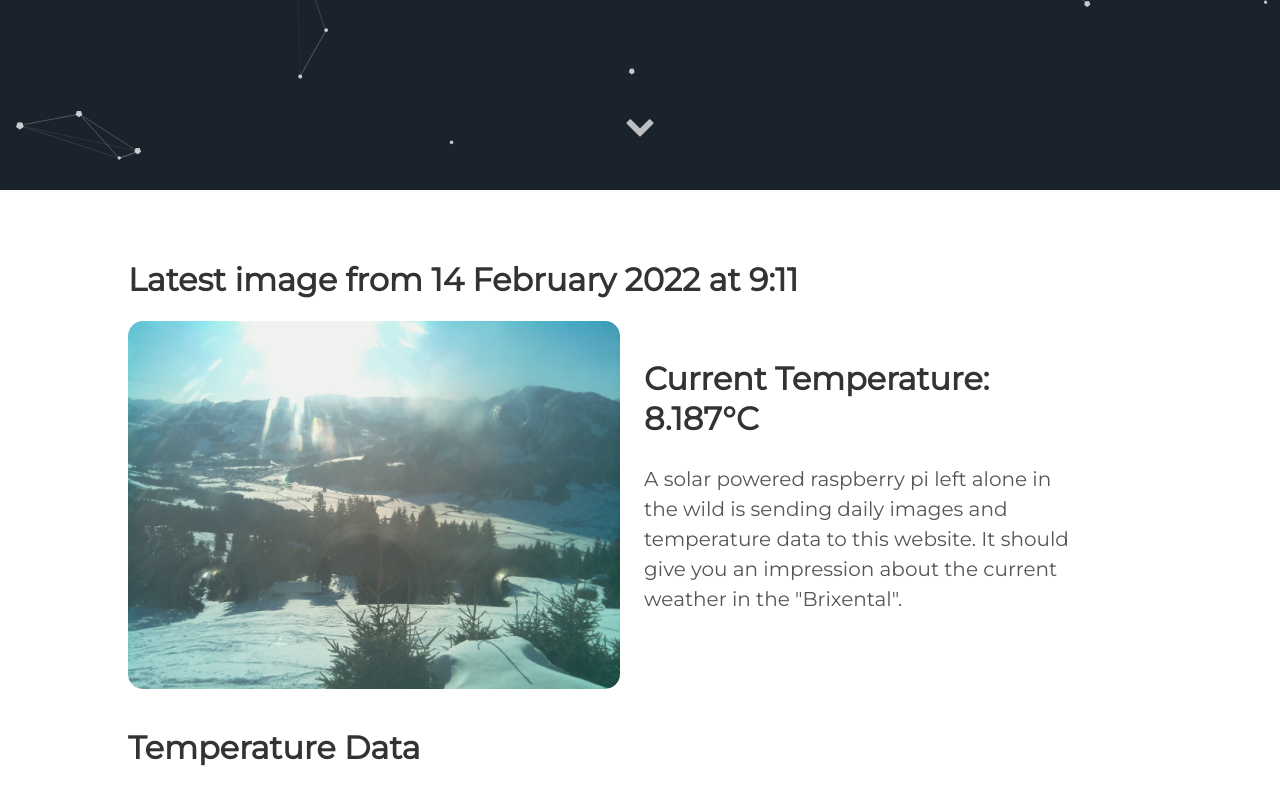
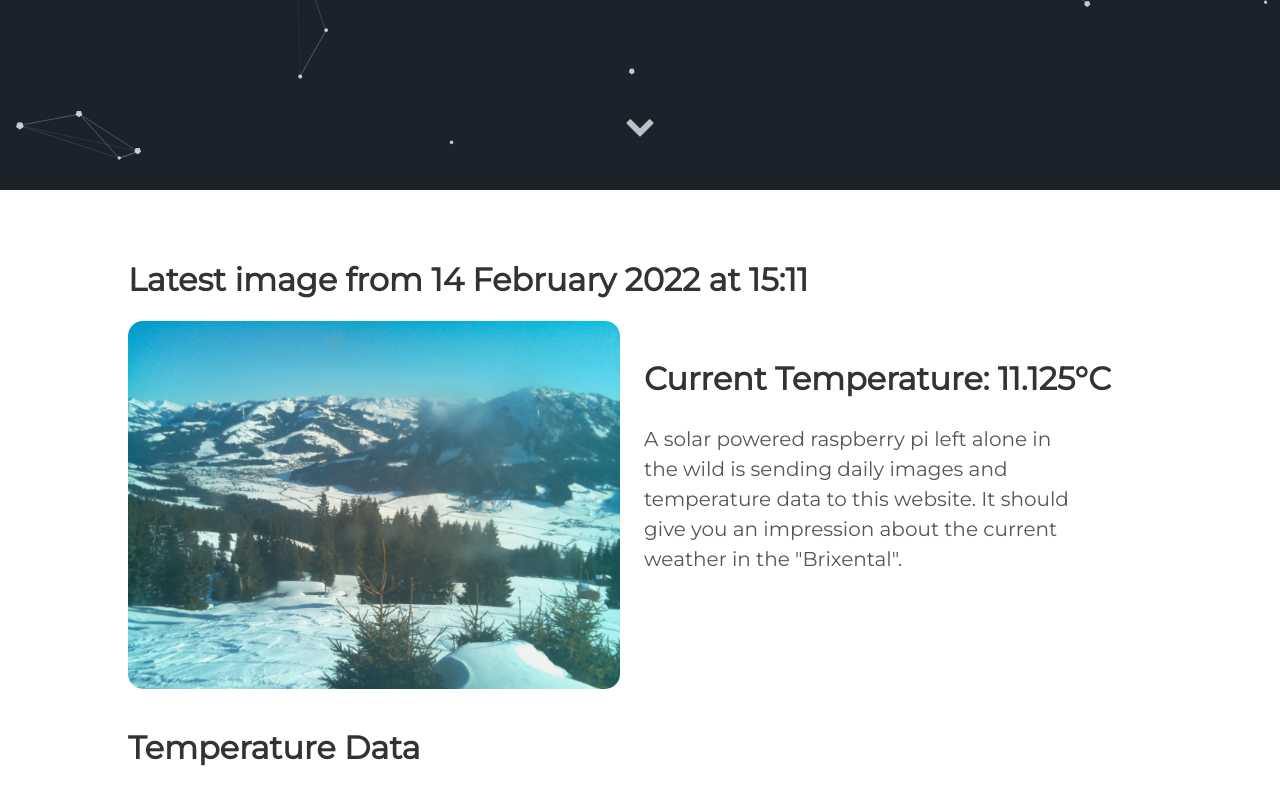
Before and after one commit to vektorious/vektorious.github.io, a Jekyll site: the page built from resources/huette.md, in a window 1280 px wide and 900 px high, scrolled down 710 px. Shown: the top 805 px of the window. Built offline with Jekyll 4.4.1, drawn with Linux system fonts in a browser that asks for light colours.

Commit message:
I'm a bot beep boop

```diff
--- a/resources/huette.md
+++ b/resources/huette.md
@@ -6,13 +6,13 @@ image: '/assets/img/'
 description: 'Live image from the Austrian alps'
 twitter_text: ' '
 ---
-## Latest image from 14 February 2022 at  9:11
+## Latest image from 14 February 2022 at 15:11
 <div class="huette">
   <div class="huette-image">
     <img src="{{ "/assets/img/huette.jpg" | prepend: site.baseurl }}">
   </div>
   <div class="huette-text">
-        <h2>Current Temperature: 8.187°C</h2>
+        <h2>Current Temperature: 11.125°C</h2>
         <p>A solar powered raspberry pi left alone in the wild is sending daily images and temperature data to this website. It should give you an impression about the current weather in the "Brixental".</p>
 
   </div>
```
Also changed, not shown: rpi-script/2022-02-14_150944.txt (renamed from rpi-script/2022-02-14_090945.txt, +5 -5 lines), rpi-script/huette.md (+2 -2 lines), assets/img/huette.jpg, assets/img/temp_plot.png, rpi-script/temp_plot.png, 1 other file.
